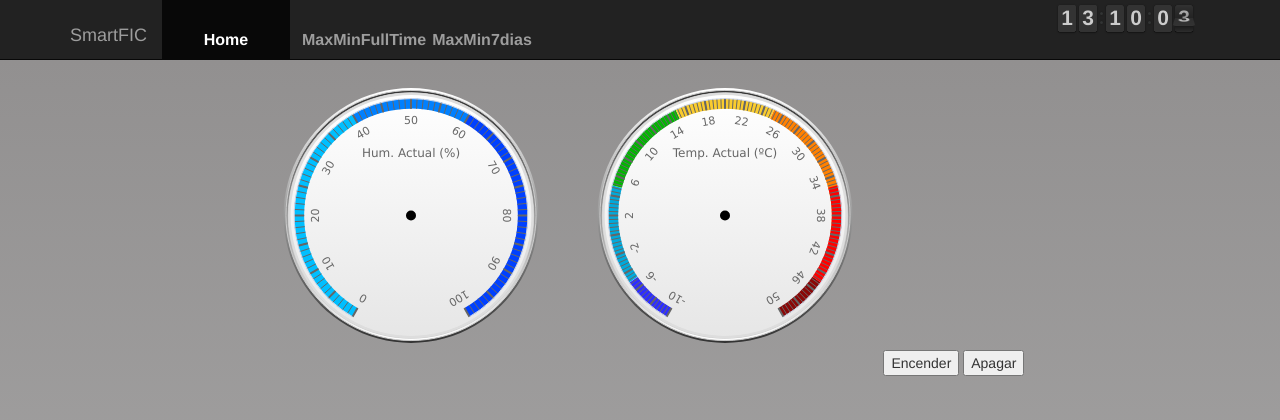
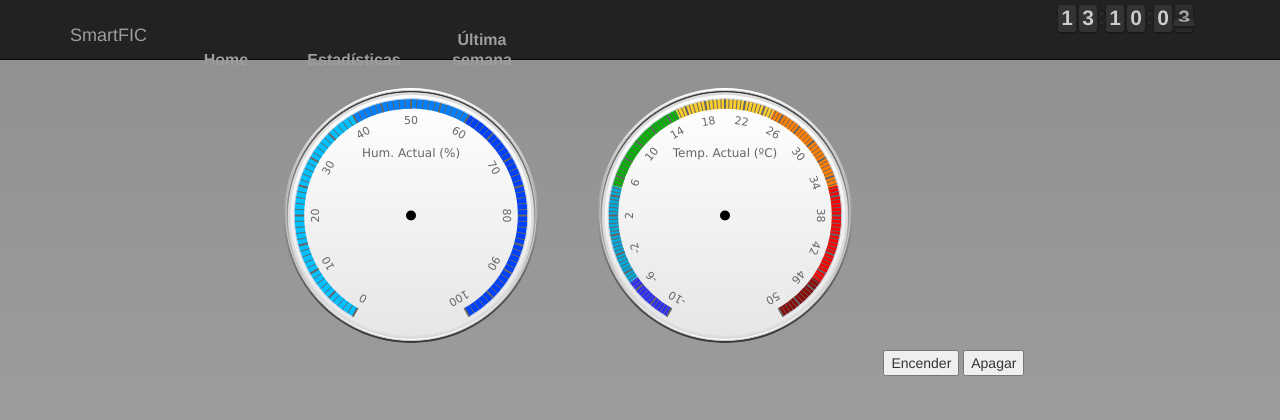
Before and after one commit to adrianlopez2/SmartFIC, a Django app: template SmartFICApp/templates/home.html in a window 1280 px wide. Shown: the top 420 px of the page. Run offline with Django 3.2, Linux system fonts and the light colour scheme; the template is opened without the code that fills it, so the values that code supplies are empty; some libraries are stand-ins or nearby versions.

Commit message:
Modificado header

```diff
--- a/SmartFICApp/templates/base.html
+++ b/SmartFICApp/templates/base.html
@@ -22,12 +22,12 @@
         </div>
         <div id="navbar" class="collapse navbar-collapse">
             <ul class="nav navbar-nav">
-                <li class="active"><a href="/">Home</a></li>
+                <li><a href="/">Home</a></li>
 				<li>
-				<a href="/maxmin">MaxMinFullTime</a>
+				<a href="/maxmin">Estadísticas</a>
 				</li>
 				<li>
-				<a href="/maxmin7dias">MaxMin7dias</a>
+				<a href="/maxmin7dias">Última semana</a>
 				</li>
 		</li>
             </ul>
```
